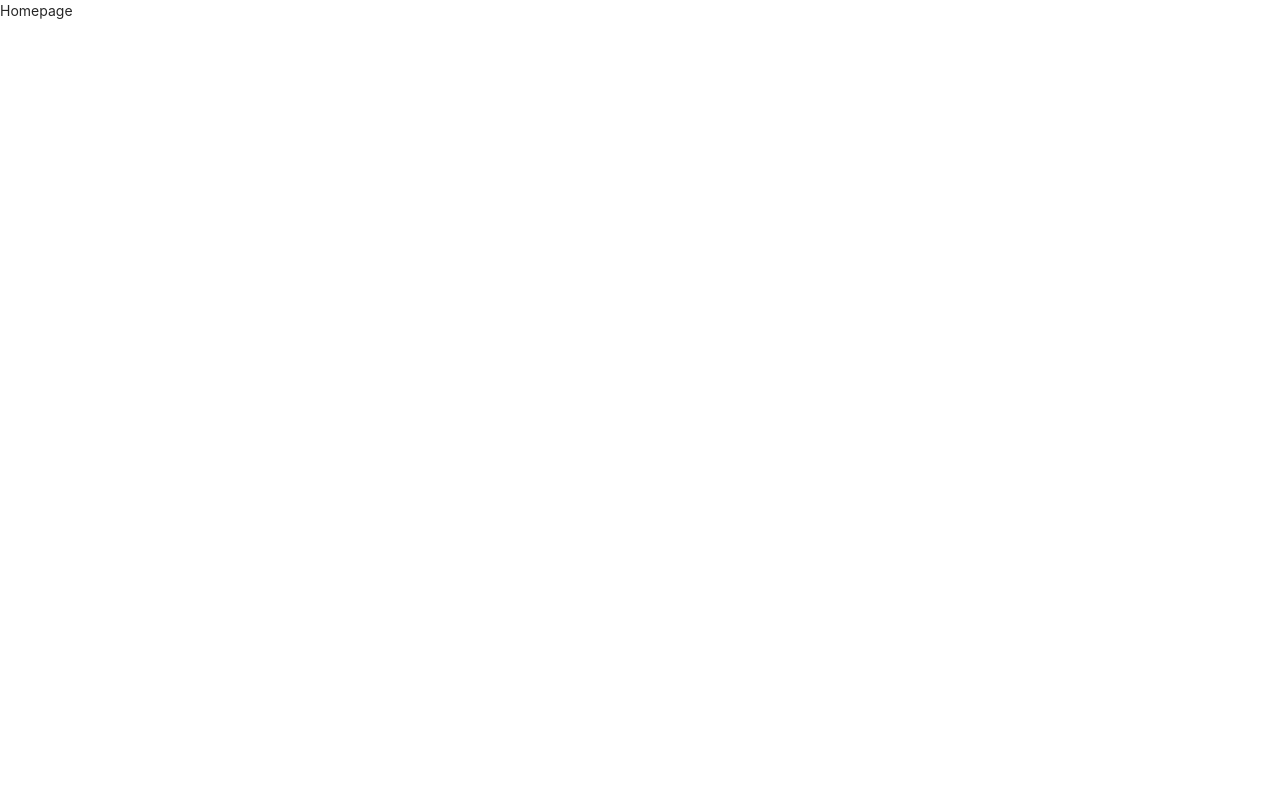
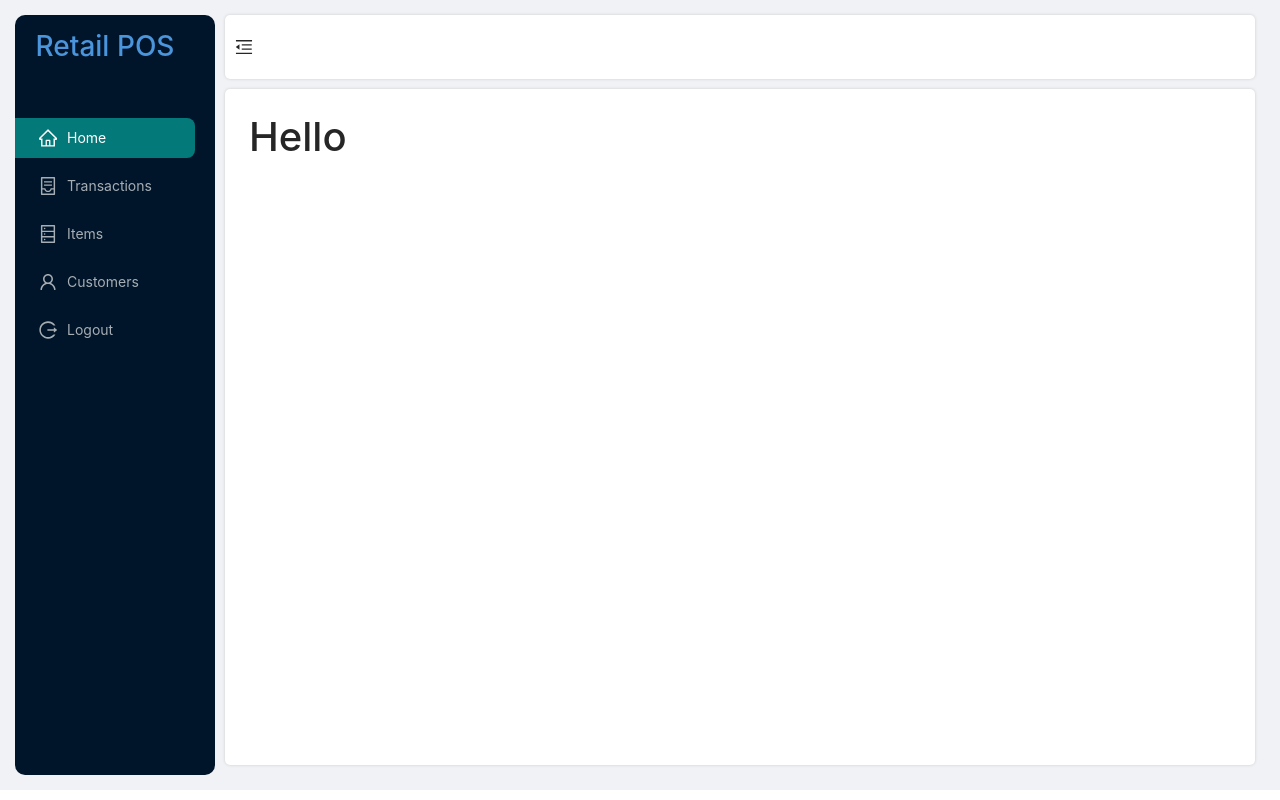
Before and after one commit to karthikkun/RetailPos, a React (Create React App) app in the folder client/: page /home in a window 1280 px wide. Built offline with nearby package versions, Linux system fonts and the light colour scheme.

Commit message:
default layout

```diff
--- /dev/null
+++ b/client/src/components/DefaultLayout.js
@@ -0,0 +1,72 @@
+import React from 'react'
+import { Layout, Menu } from 'antd';
+import {
+  MenuUnfoldOutlined,
+  MenuFoldOutlined,
+  UserOutlined,
+  HomeOutlined,
+  ContainerOutlined,
+  DatabaseOutlined,
+  LogoutOutlined,
+} from '@ant-design/icons';
+import '../resources/layout.css'
+import {Link} from 'react-router-dom'
+
+const { Header, Sider, Content } = Layout;
+
+export default class DefaultLayout extends React.Component {
+  state = {
+    collapsed: false,
+  };
+
+  toggle = () => {
+    this.setState({
+      collapsed: !this.state.collapsed,
+    });
+  };
+
+  render() {
+    return (
+      <Layout>
+        <Sider trigger={null} collapsible collapsed={this.state.collapsed}>
+            <div className="logo"><h3>Retail POS</h3></div>
+            <Menu theme="dark" defaultSelectedKeys={window.location.pathname} mode="inline">
+                <Menu.Item key="/home" icon={<HomeOutlined />}>
+                    <Link to="/home">Home</Link>
+                </Menu.Item>
+                <Menu.Item key="/transactions" icon={<ContainerOutlined />}>
+                    <Link to="/transactions">Transactions</Link>
+                </Menu.Item>
+                <Menu.Item key="/items" icon={<DatabaseOutlined />}>
+                    <Link to="/items">Items</Link>
+                </Menu.Item>
+                <Menu.Item key="/customers" icon={<UserOutlined />}>
+                    <Link to="/customers">Customers</Link>
+                </Menu.Item>
+                <Menu.Item key="/logout" icon={<LogoutOutlined />}>
+                    <Link to="/logout">Logout</Link>
+                </Menu.Item>
+            </Menu>
+        </Sider>
+        <Layout className="site-layout">
+          <Header className="site-layout-background" style={{ padding: 10 }}>
+            {React.createElement(this.state.collapsed ? MenuUnfoldOutlined : MenuFoldOutlined, {
+              className: 'trigger',
+              onClick: this.toggle,
+            })}
+          </Header>
+          <Content
+            className="site-layout-background"
+            style={{
+              margin: 10,
+              padding: 24,
+              minHeight: 280,
+            }}
+          >
+            {this.props.children}
+          </Content>
+        </Layout>
+      </Layout>
+    );
+  }
+}
--- a/client/src/pages/Homepage.js
+++ b/client/src/pages/Homepage.js
@@ -1,8 +1,13 @@
 import React from 'react'
+import DefaultLayout from '../components/DefaultLayout'
 
 function Homepage() {
   return (
-    <div>Homepage</div>
+    <DefaultLayout>
+
+        <h1>Hello</h1>
+
+    </DefaultLayout>
   )
 }
 
--- /dev/null
+++ b/client/src/resources/layout.css
@@ -0,0 +1,65 @@
+#components-layout-demo-custom-trigger .trigger {
+    padding: 0 24px;
+    font-size: 18px;
+    line-height: 64px;
+    cursor: pointer;
+    transition: color 0.3s;
+  }
+
+  #components-layout-demo-custom-trigger .trigger:hover {
+    color: #1890ff;
+  }
+
+  #components-layout-demo-custom-trigger .logo {
+    height: 32px;
+    margin: 16px;
+    background: rgba(255, 255, 255, 0.3);
+  }
+
+  .site-layout .site-layout-background {
+    background: #fff;
+    box-shadow: 0 0 3px #ccc;
+    border-radius: 5px;
+  }
+
+  .ant-layout-has-sider {
+    padding: 15px !important;
+  }
+
+  .ant-layout-sider {
+    border-radius: 10px !important;
+  }
+
+  .ant-layout-sider-children {
+    height: 95vh;
+    padding-top: 15px;
+    padding-right: 20px;
+  }
+
+  .anticon svg{
+    height: 18px;
+    width: 18px;
+    font-size: 18px;
+  }
+
+  .ant-layout-header {
+    margin: 0 10px !important;
+    display: flex;
+    align-items: center;
+    border-radius: 5px;
+  }
+
+  .logo {
+    margin-bottom : 50px;
+  }
+
+  .logo h3{
+    color: #4a95dc !important;
+    text-align: center;
+  }
+
+  .ant-menu-item-selected {
+    background-color: #047979 !important;
+    border-top-right-radius: 8px;
+    border-bottom-right-radius : 8px;
+  }
```
Also changed, not shown: client/src/index.css (added, +12 -0 lines).
